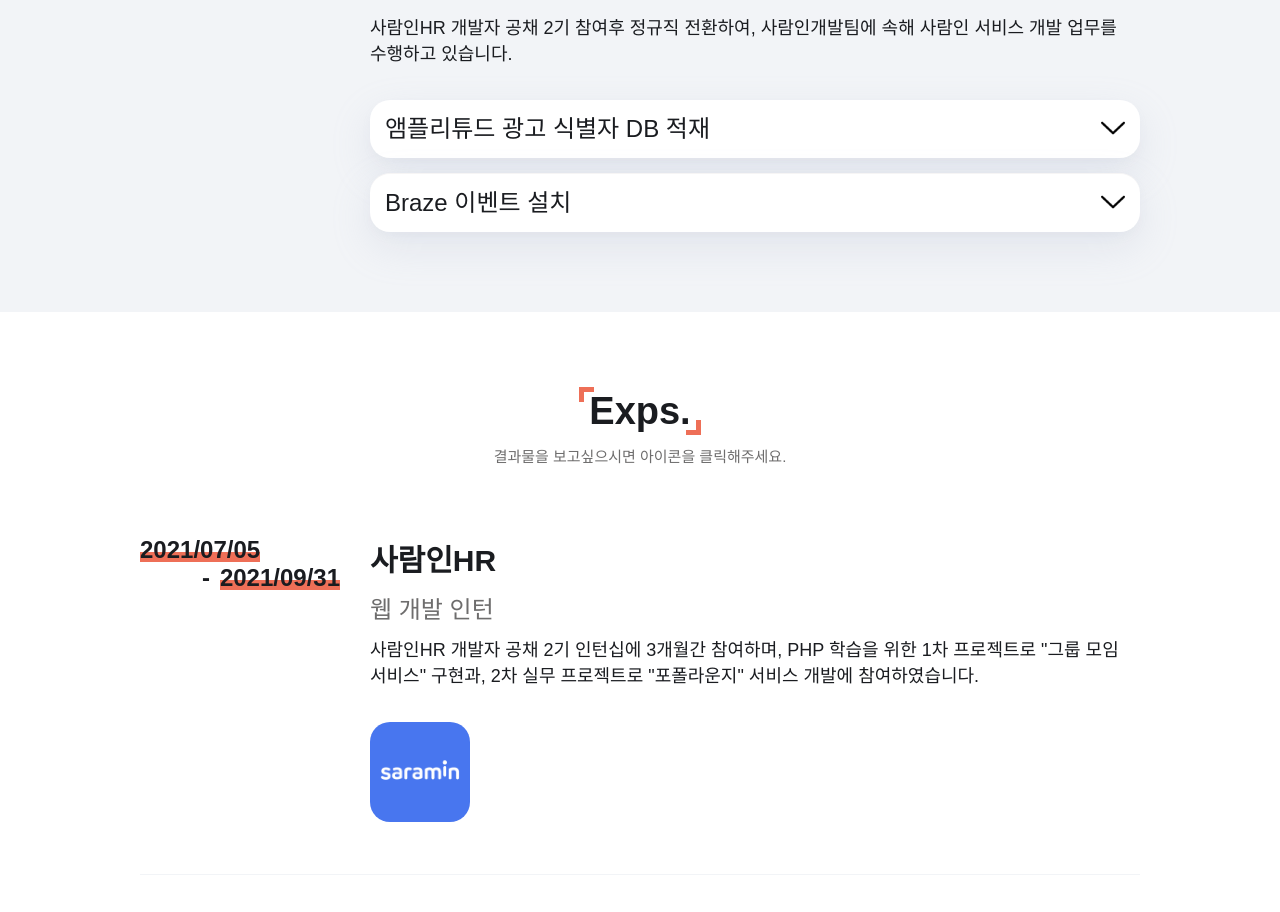
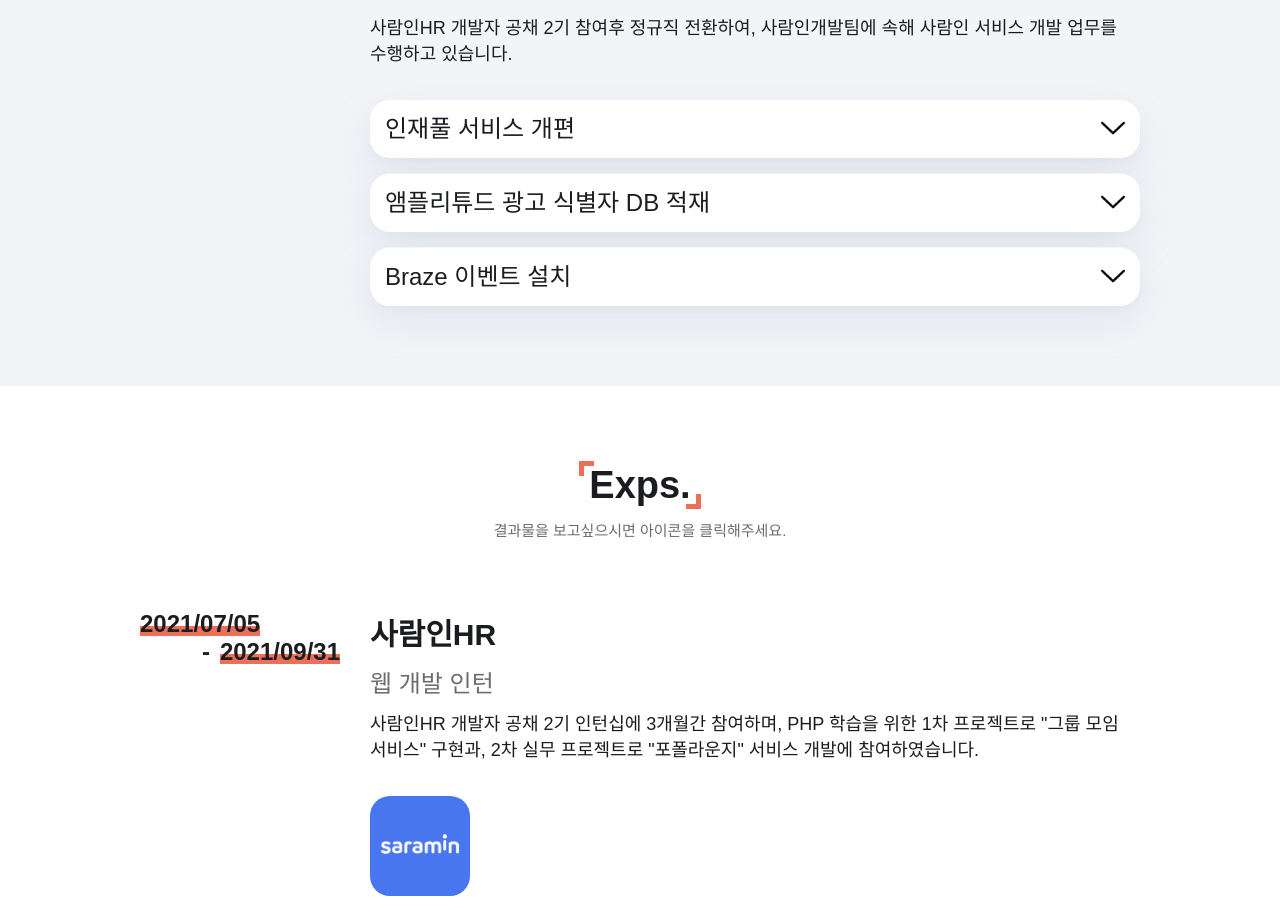
Before and after one commit to LEE010/resume, a Vue app: page / in a window 1280 px wide. Shown: the part 1492-2404 px from the top of the page. Built offline with nearby package versions, Linux system fonts and the light colour scheme.

Commit message:
2023 상반기 내용 업데이트

```diff
--- a/src/assets/scss/main.scss
+++ b/src/assets/scss/main.scss
@@ -940,6 +940,10 @@
     background-image: url(../icons/icon-jquery.png);
 }
 
+.logo_vue {
+    background-image: url(../icons/logo-vue.jpg);
+}
+
 .modal_footer {
     margin-top: 25px;
     text-align: left;
--- a/src/data.json
+++ b/src/data.json
@@ -19,6 +19,20 @@
             "end": "재직중",
             "content": "사람인HR 개발자 공채 2기 참여후 정규직 전환하여, 사람인개발팀에 속해 사람인 서비스 개발 업무를 수행하고 있습니다.",
             "projects": [
+                {
+                    "title": "인재풀 서비스 개편",
+                    "start": "2022/07/07",
+                    "end": "2022/11/15",
+                    "skills": ["php", "vue"],
+                    "summary": "사람인 인재선발솔루션 MUST의 인재 추천과 채용 관리를 위한 서비스 \"인재풀\"의 과금 체계 변경으로 인한 백엔드 및 UI 변경과 레거시 리펙토링을 위한 인재풀 서비스 개편 참여하여, 인재 검색 및 이직, 면접 제안 기능 등을 구현하였습니다.",
+                    "contents": {
+                        "API 구현": "데이터 조회 및 처리를 위한 API를 구현하였습니다.\n 많은 데이터를 한번에 요청하던 로직을 논리적인 단위로 나누어 여러 Endpoint에서 처리하게 변경하고, Slow Query 개선, 불필요한 로직 제거 등 을 통해 TTI 30% 이상 향상 및 관련 처리 DB 부하를 20% 이상 개선하였습니다.",
+                        "비동기 처리": "키워드를 이용한 실시간 검색 처리를 위해, JS fetch API를 이용하여 자동완성 및 키워드 검색 API 비동기 요청 처리를 구현하였습니다.\n 자동완성 및 키워드 검색에서 입력에 대한 즉각적인 요청로 인해 발생하는 서버 부하 예방을 위한 Debounce 처리와 연속적으로 발생하는 요청 특성으로 인한 오동작 예방을 위해 Request Abort 처리를 구현하였습니다.",
+                        "레이어팝업 처리": "공통적으로 활용되는 Modal 처리를 위해 Vue3 Teleport와 Pinia를 활용한 공용 컴포넌트를 구현하였습니다. 레이어 노출 및 Dimmed 처리, N Depth 레이어 같은 관련 세부 처리를 위한 Store를 구현하였습니다.",
+                        "CI/CD": "기존 활용하지 못하던 FE Bulid 관련 CI/CD를 개발 편의성 향상을 위해 구성하였습니다.\n Git전환 이전 VCS부터 사용되었던 레거시 배포 스크립트를 분석하여, Gitlab CI/CD를 활용한 테스트 및 운영 환경 배포 스크립트 추가와 FE CI/CD를 파이프라인을 구성하였습니다.",
+                        "컴포넌트 리펙토링": "기존 구현된 컴포넌트들을 관심사 및 디자인으로 분류하고 공용 컴포넌트들로 분리하여 코드 복잡도를 개선하였습니다."
+                    }
+                },
                 {
                     "title": "앰플리튜드 광고 식별자 DB 적재",
                     "start": "2022/06/15",
```
Also changed, not shown: src/assets/icons/logo-vue.jpg (added), 8 other files (tests, documents, lock files or other folders).
